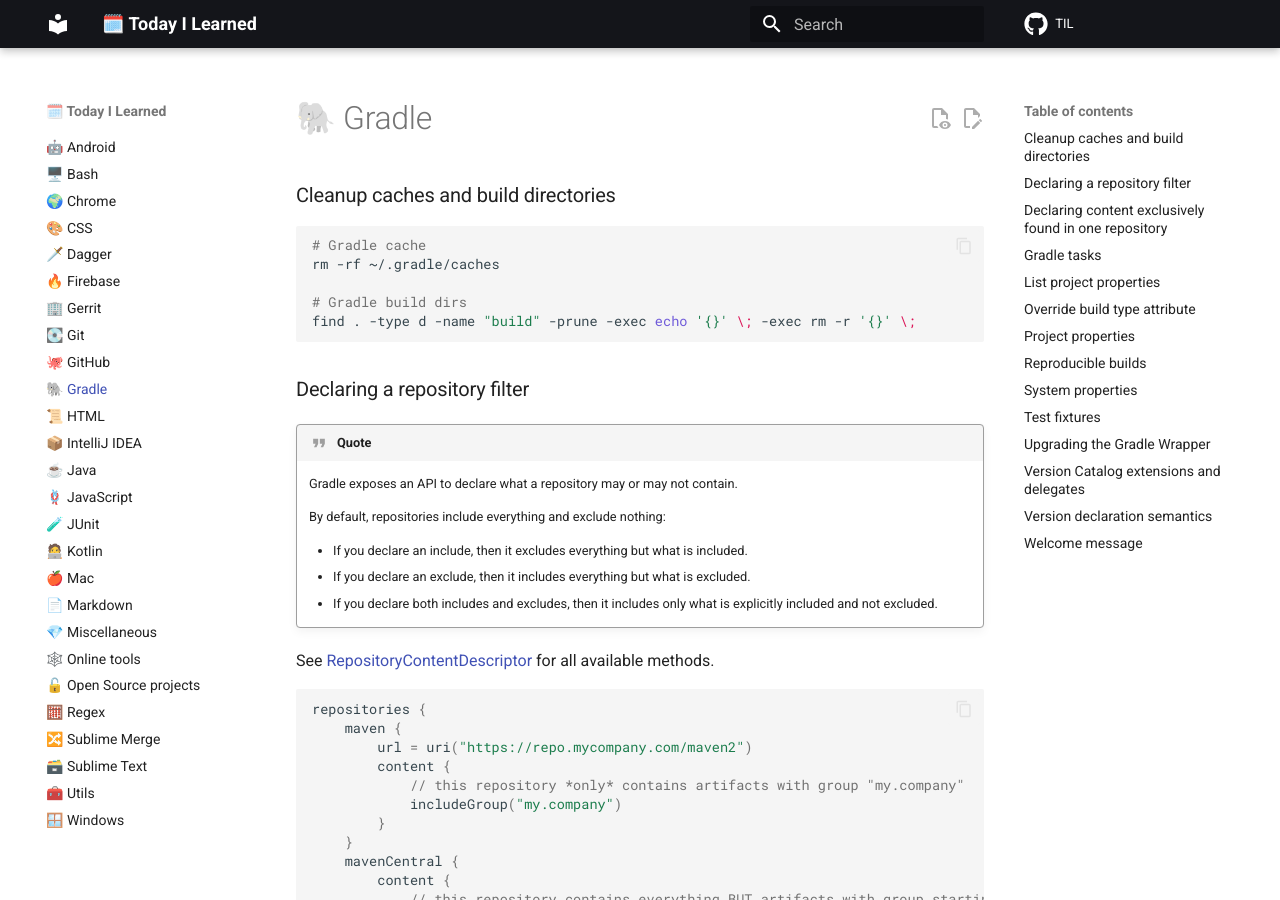
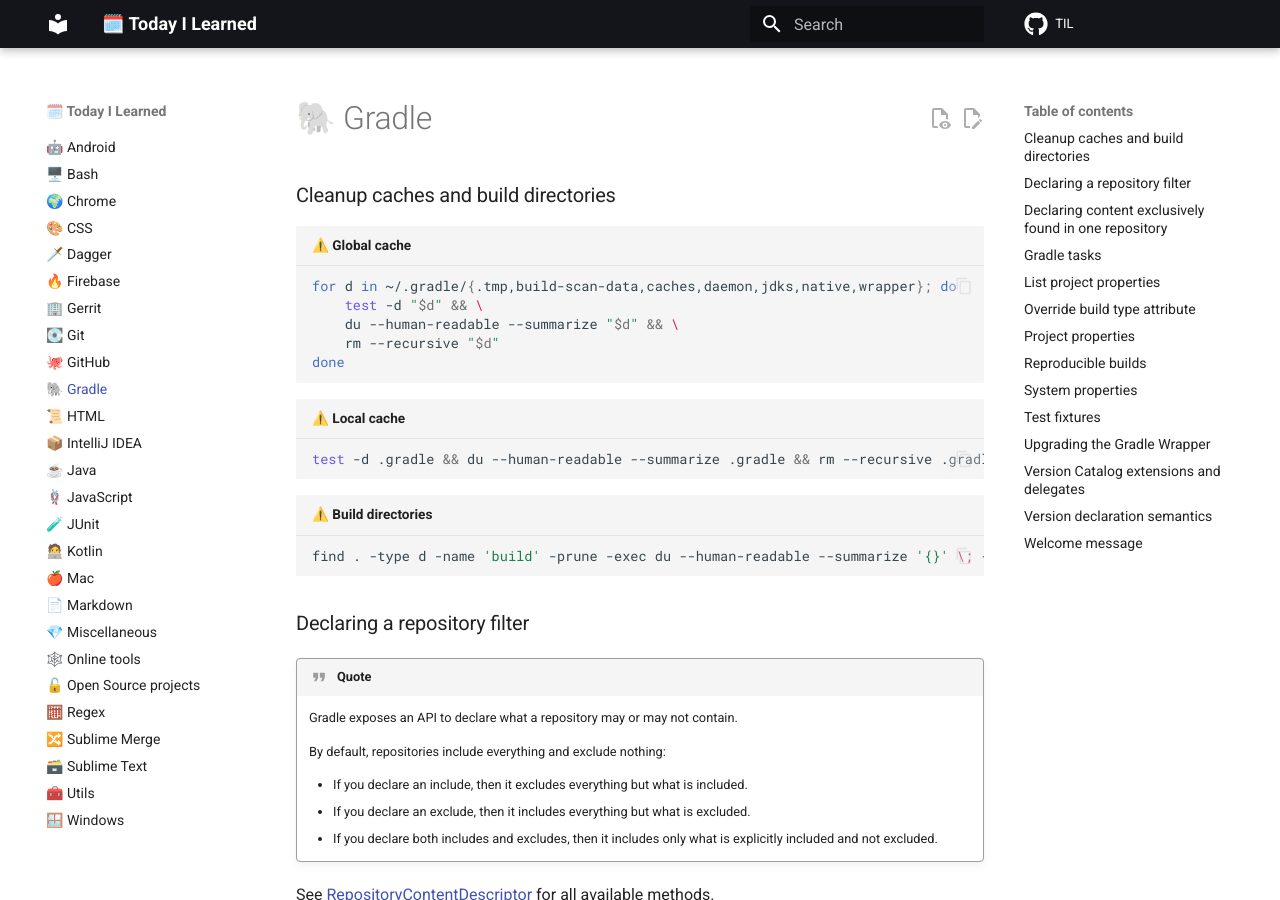
Before and after one commit to SimonMarquis/TIL, an MkDocs documentation site: the page built from docs/gradle.md, in a window 1280 px wide and 900 px high. Built offline with MkDocs 1.6.1 and Material for MkDocs 9.7.7, drawn with Linux system fonts in a browser that asks for light colours; comment, search, counter and statistics services are not loaded.

Commit message:
[Gradle] Cleanup caches and build directories

````diff
--- a/docs/gradle.md
+++ b/docs/gradle.md
@@ -4,12 +4,20 @@
 
 ### Cleanup caches and build directories
 
-```bash
-# Gradle cache
-rm -rf ~/.gradle/caches
+```bash title="⚠️ Global cache"
+for d in ~/.gradle/{.tmp,build-scan-data,caches,daemon,jdks,native,wrapper}; do
+    test -d "$d" && \
+    du --human-readable --summarize "$d" && \
+    rm --recursive "$d"
+done
+```
 
-# Gradle build dirs
-find . -type d -name "build" -prune -exec echo '{}' \; -exec rm -r '{}' \;
+```bash title="⚠️ Local cache"
+test -d .gradle && du --human-readable --summarize .gradle && rm --recursive .gradle
+```
+
+```bash title="⚠️ Build directories"
+find . -type d -name 'build' -prune -exec du --human-readable --summarize '{}' \; -exec rm --recursive '{}' \;
 ```
 
 ### Declaring a repository filter
````
